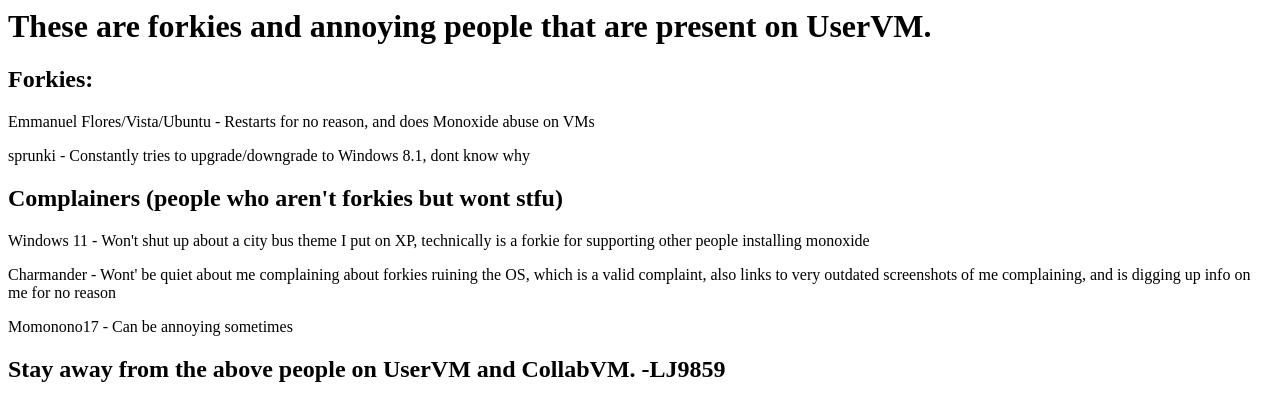
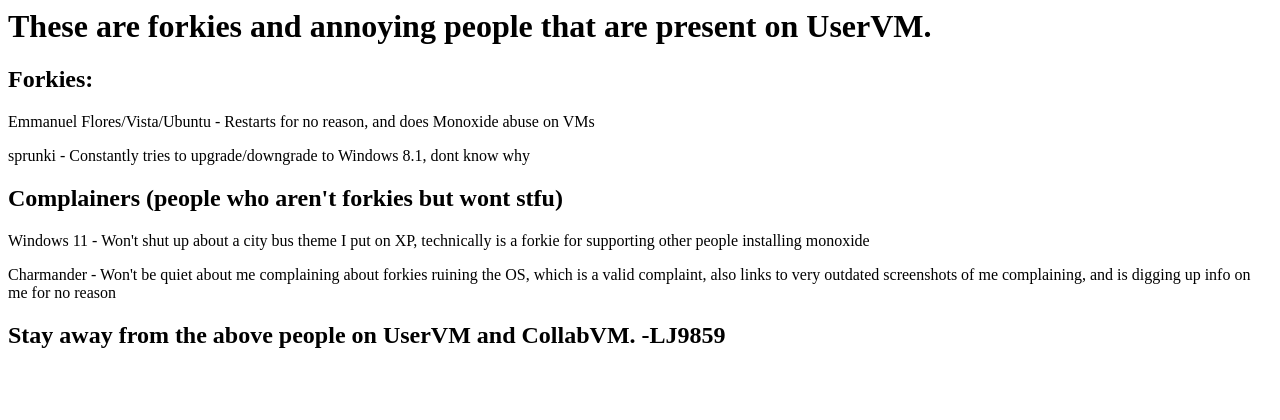
Before and after one commit to sofiaslost/UVMForkieList, a plain HTML site: page index.html in a window 1280 px wide. Drawn offline with Linux system fonts and the light colour scheme.

Commit message:
Update index.html
Remove momonono17 due to high demand and fix spelling error

```diff
--- a/index.html
+++ b/index.html
@@ -10,8 +10,7 @@
   <p></p>
   <h2>Complainers (people who aren't forkies but wont stfu)</h2>
   <p>Windows 11 - Won't shut up about a city bus theme I put on XP, technically is a forkie for supporting other people installing monoxide</p>
-  <p>Charmander - Wont' be quiet about me complaining about forkies ruining the OS, which is a valid complaint, also links to very outdated screenshots of me complaining, and is digging up info on me for no reason</p>
-  <p>Momonono17 - Can be annoying sometimes</p>
+  <p>Charmander - Won't be quiet about me complaining about forkies ruining the OS, which is a valid complaint, also links to very outdated screenshots of me complaining, and is digging up info on me for no reason</p>
   <p></p>
   <h2>Stay away from the above people on UserVM and CollabVM. -LJ9859</h2>
 </body>
```
